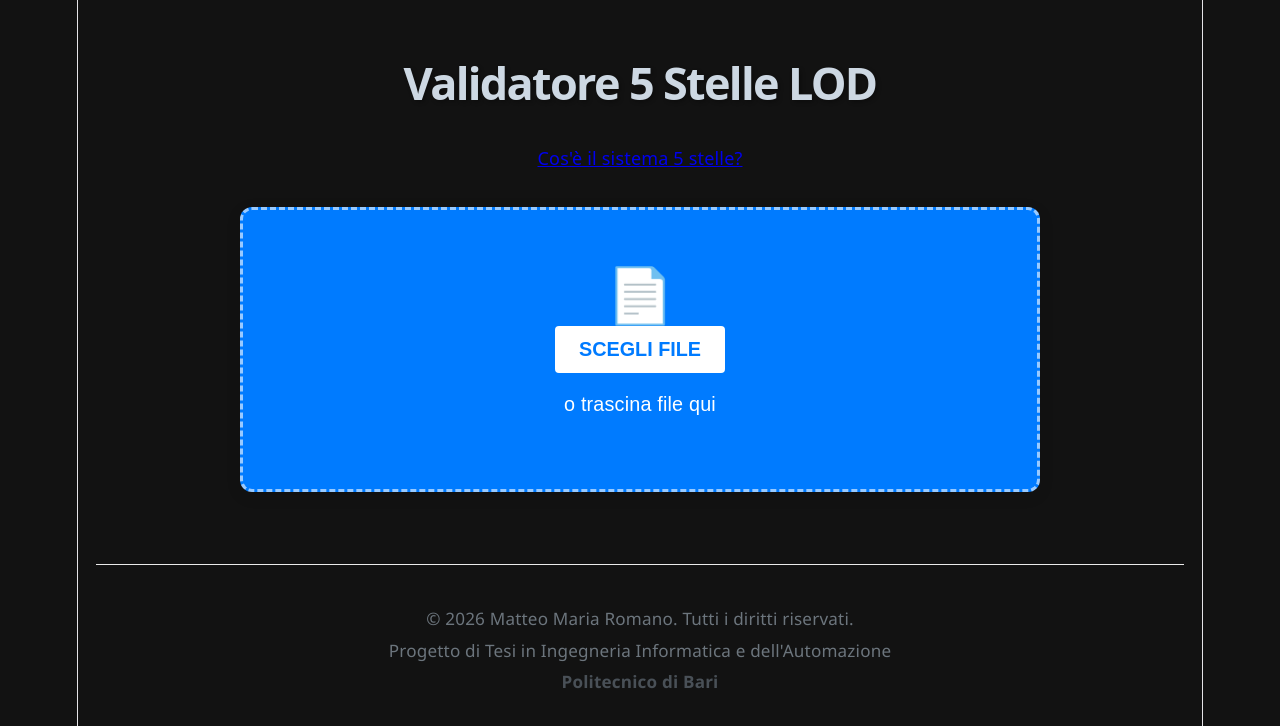
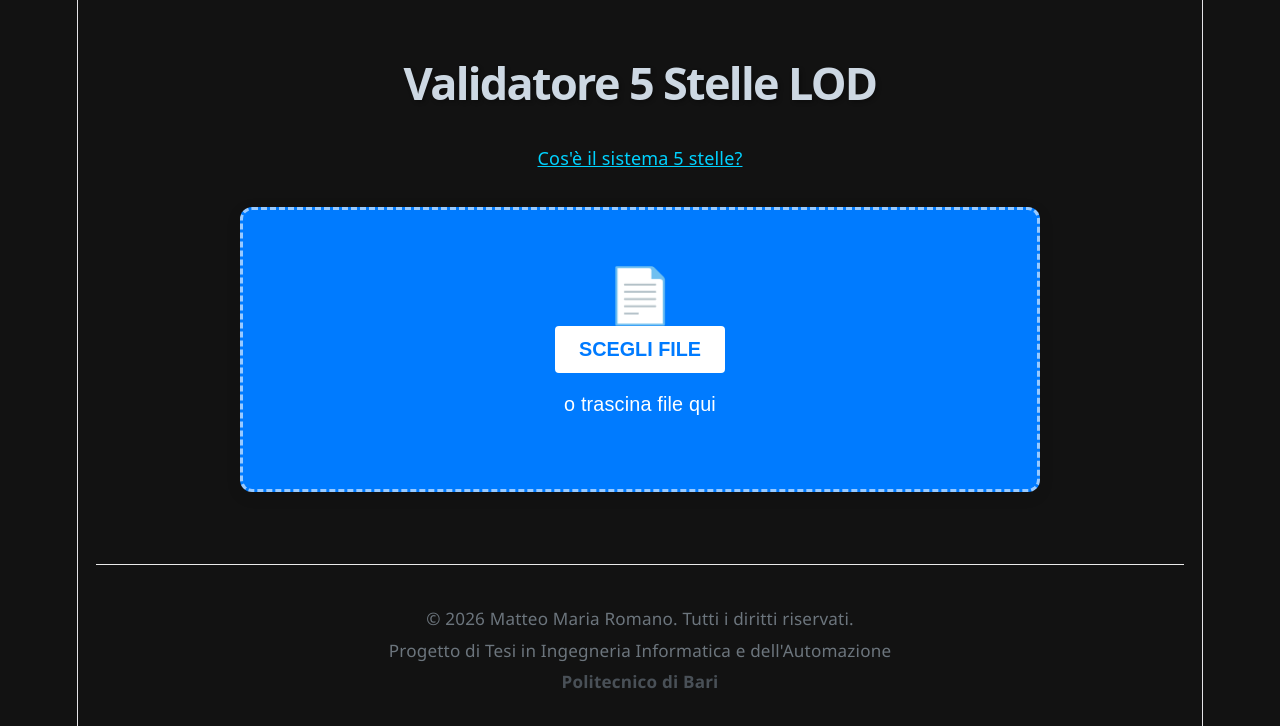
Before and after one commit to MattRom10/validatore-5-stelle-true, a React (Vite) app in the folder frontend/: page / in a window 1280 px wide. Shown: the top 726 px of the page. Built offline with nearby package versions, Linux system fonts and the light colour scheme.

Commit message:
Update color link

```diff
--- a/frontend/src/App.css
+++ b/frontend/src/App.css
@@ -6,6 +6,10 @@
   font-family: "Irish Grover", system-ui;
   font-weight: 400;
   font-style: normal;
+}
+
+.app-container p a{
+  color: #00d2ff;
 }
 
 /* 1. FIX TITOLO: Dà respiro alle righe quando il testo va a capo su mobile */
```
